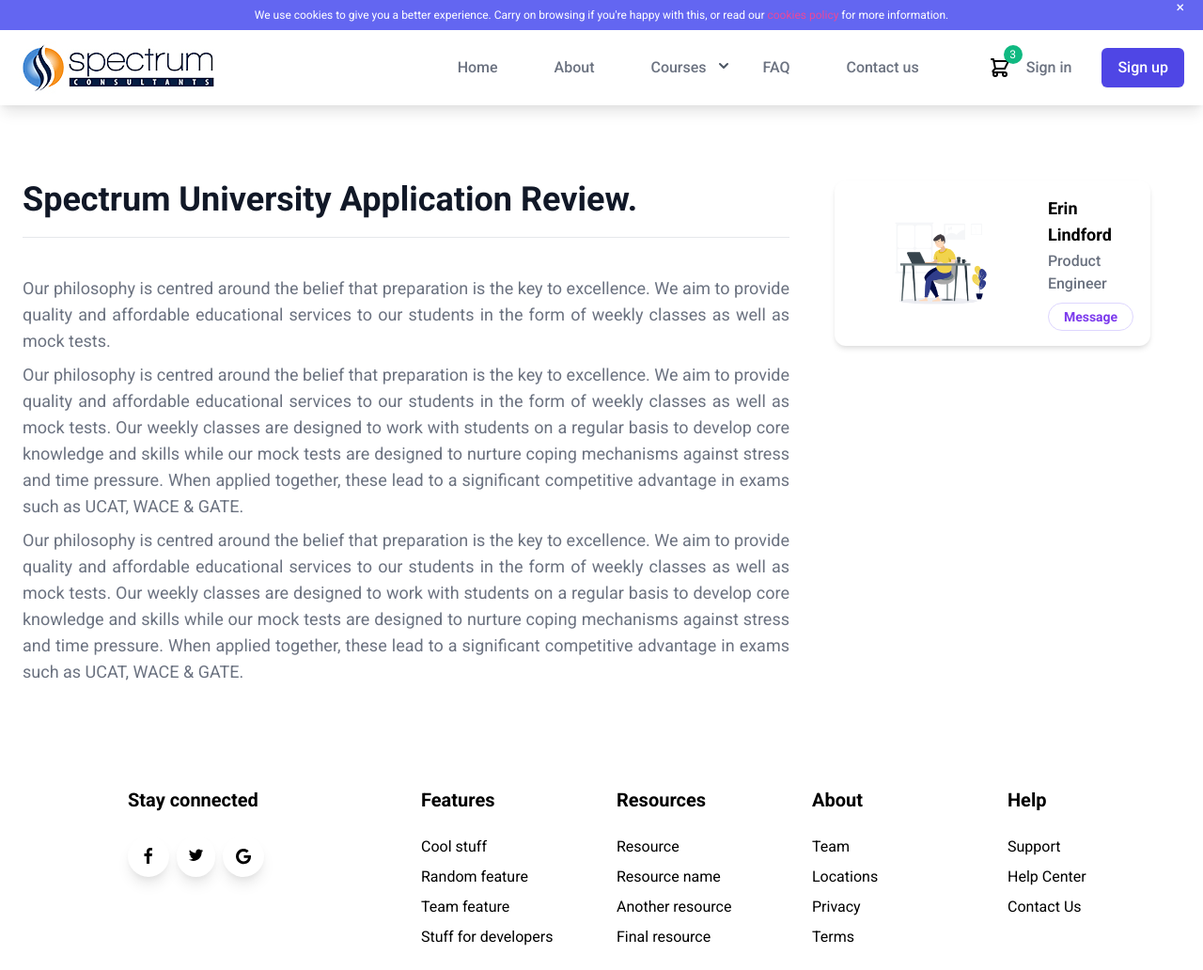
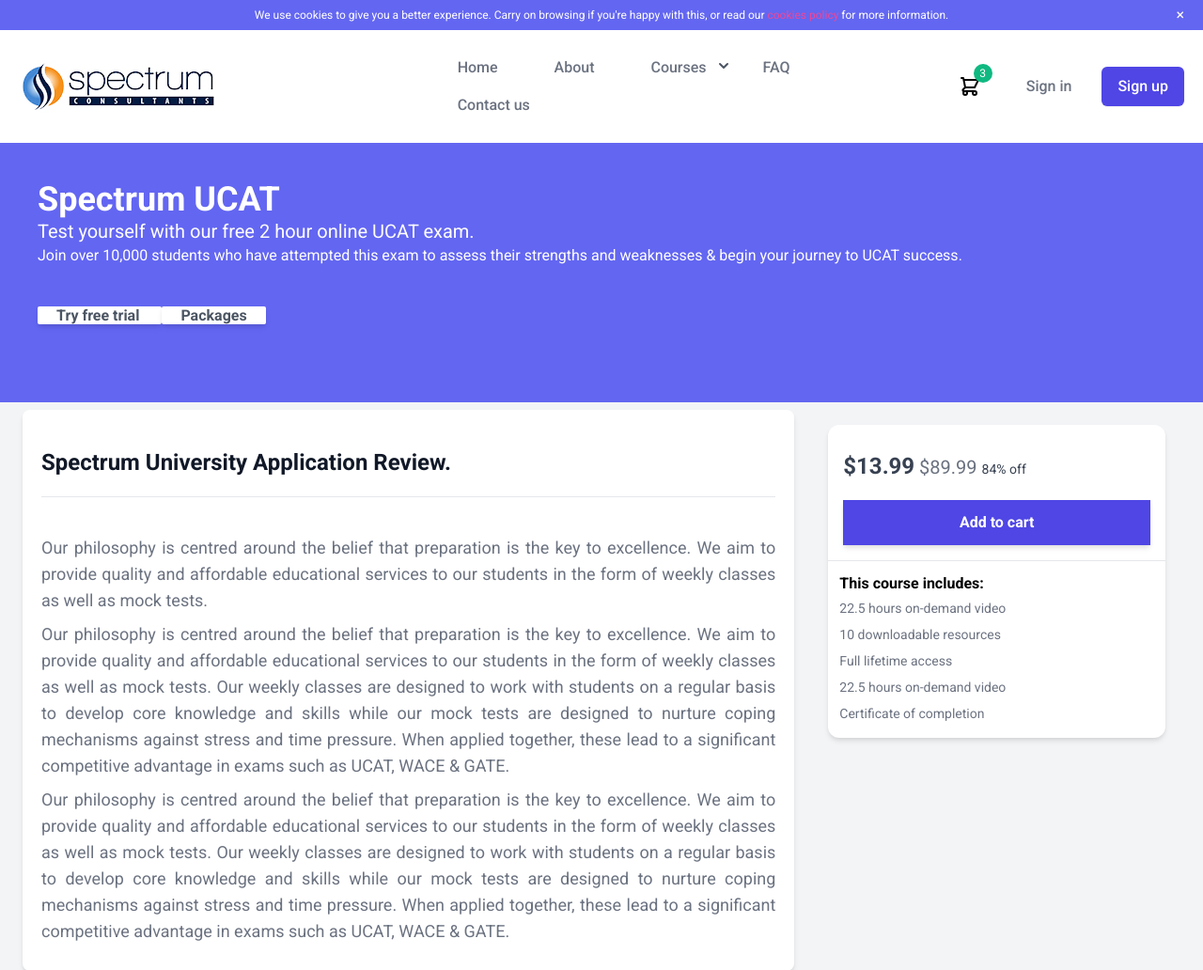
Before and after one commit to shankhadevpadam/spectrum_design, a website: page public/single.html in a window 1280 px wide. Shown: the top 1032 px of the page at 94% size. Drawn offline with nearby package versions, Linux system fonts and the light colour scheme.

Commit message:
Update single.html

```diff
--- a/public/single.html
+++ b/public/single.html
@@ -10,7 +10,7 @@
     <link href="https://fonts.googleapis.com/css2?family=Roboto:wght@100;400;500;700&display=swap" rel="stylesheet">
     <script src="https://cdn.jsdelivr.net/gh/alpinejs/alpine@v2.x.x/dist/alpine.min.js" defer></script>
 </head>
-<body class="bg-white font-Roboto">
+<body class="bg-gray-100 font-Roboto">
     <div class="root">
 
       <header>
@@ -19,14 +19,14 @@
             <p class="inline">We use cookies to give you a better experience. Carry on browsing if you're happy with this, or read our <a class="text-pink-500" href="#">
               cookies policy
             </a> for more information.</p>
-            <a id="close" href="#" class="inline-block absolute bottom-2 right-0">
+            <a id="close" href="#" class="inline-block absolute bottom-0 right-0">
               <span class="text-base leading-none">
                 &times;
               </span>
             </a>
           </div>
         </div>
-        <div id="main" class="grid md:grid-cols-3 gap-4 bg-white shadow-lg px-5 py-2 lg:py-0 lg:border-0 border-b lg:border-none">
+        <div id="main" class="grid md:grid-cols-3 gap-4 bg-white shadow-lg px-5 py-2 lg:px-20 lg:py-0 lg:border-0 border-b lg:border-none">
 
           <div class="flex justify-between items-center">
             <div class="w-3/4">
@@ -185,12 +185,16 @@
                     </svg>
                   </a>
                 </span>
-                <a href="#" class="whitespace-nowrap text-base font-medium text-gray-500 hover:text-gray-900">
-                  Sign in
-                </a>
-                <a href="#" class="ml-8 whitespace-nowrap inline-flex items-center justify-center px-4 py-2 border border-transparent rounded-md shadow-sm text-base font-medium text-white bg-indigo-600 hover:bg-indigo-700">
-                  Sign up
-                </a>
+                <span>
+                  <a href="#" class="ml-8 whitespace-nowrap text-base font-medium text-gray-500 hover:text-gray-900">
+                    Sign in
+                  </a>
+                </span>
+                <span>
+                  <a href="#" class="ml-8 whitespace-nowrap inline-flex items-center justify-center px-4 py-2 border border-transparent rounded-md shadow-sm text-base font-medium text-white bg-indigo-600 hover:bg-indigo-700">
+                    Sign up
+                  </a>
+                </span>
               </div>
             </div>
           </div>
@@ -200,13 +204,32 @@
 
       <main>
 
+        <!--Hero section-->
+        <div id="hero" class="bg-indigo-500">
+            <div class="max-w-7xl mx-auto md:py-5 md:px-10 from-yellow-400 via-red-500 to-pink-500">
+              <div class="md:py-10">
+                <h1 class="text-white mb-4 md:text-4xl font-bold subpixel-antialiased">Spectrum UCAT</h1>
+                <h4 class="text-white mb-4 md:text-xl">Test yourself with our free 2 hour online UCAT exam.</h4>
+                <p class="text-white">Join over 10,000 students who have attempted this exam to assess their strengths and weaknesses & begin your journey to UCAT success.</p>
+                <div class="md:max-w-lg my-10">
+                  <a href="#" class="w-8 h-3 bg-white text-gray-600 text-base font-semibold py-4 px-5 mx-0 rounded-sm shadow-md hover:bg-purple-700">
+                    Try free trial
+                  </a>
+                  <a href="#" class="w-8 h-3 bg-white text-gray-600 text-base font-semibold py-4 px-5 m-5 rounded-sm shadow-md hover:bg-purple-700">
+                    Packages
+                  </a>
+                </div>
+              </div>
+            </div>
+        </div>
+
         <!--Section next-->
-        <div class="py-10">
-          <div class="max-w-7xl mx-auto p-5 sm:px-6">
-            <div class="grid md:grid-cols-3 gap-4 bg-white">
-              <div class="md:col-span-2">
+        <div class="pt-5 pb-20">
+          <div class="max-w-7xl mx-auto p-2 sm:px-6">
+            <div class="grid md:grid-cols-3 space-y-0 space-x-5">
+              <div class="bg-white md:col-span-2 bg-white rounded-lg shadow-md p-5">
                   <div class="py-5 border-b border-gray-200">
-                    <h2 class="text-3xl font-extrabold text-gray-900 sm:text-4xl">Spectrum University Application Review.</h2>
+                    <h2 class="text-lg md:text-2xl font-extrabold text-gray-900">Spectrum University Application Review.</h2>
                   </div>
                   <div class="mt-10 text-lg text-gray-500 text-justify">
                     <p class="my-2">
@@ -229,22 +252,31 @@
                     </p>
                   </div>
               </div>
-              <div class="max-w-5xl mx-auto md:p-5 p-5 sm:px-6 lg:px-8">
-                <div class="py-8 px-8 max-w-sm mx-auto bg-white rounded-xl shadow-md space-y-2 sm:py-4 sm:flex sm:items-center sm:space-y-0 sm:space-x-6">
-                  <img class="block mx-auto h-24 rounded-full sm:mx-0 sm:flex-shrink-0" src="../img/img-1.png" alt="Woman's Face">
-                  <div class="text-center space-y-2 sm:text-left">
-                    <div class="space-y-0.5">
-                      <p class="text-lg text-black font-semibold">
-                        Erin Lindford
-                      </p>
-                      <p class="text-gray-500 font-medium">
-                        Product Engineer
-                      </p>
+              <div class="p-4">
+                <div class="bg-white rounded-xl shadow-md overflow-hidden">
+                  <div class="text-gray-500 p-4">
+                    <div class="text-xl text-gray-700 mt-3">
+                      <strong class="text-2xl font-bold">$13.99</strong>
+                      <span class="mx-4 line-through text-gray-500">$89.99</span>
+                      <span class="text-sm">84% off</span>
                     </div>
-                    <button class="px-4 py-1 text-sm text-purple-600 font-semibold rounded-full border border-purple-200 hover:text-white hover:bg-purple-600 hover:border-transparent focus:outline-none focus:ring-2 focus:ring-purple-600 focus:ring-offset-2">Message</button>
+                    <button class="w-full py-3 px-5 mt-5 bg-Indigo-600 text-white text-base font-semibold shadow-md hover:bg-purple-700 focus:outline-none focus:ring-2 focus:ring-purple-500 focus:ring-offset-2 focus:ring-offset-purple-200" type="button">
+                        Add to cart
+                    </button>
+                  </div>
+                  <div class="p-3 border-t border-indigo-200">
+                    <strong>This course includes:</strong>
+                    <ul class="pl-4">
+                      <li class="py-1 text-sm text-gray-500">22.5 hours on-demand video</li>
+                      <li class="py-1 text-sm text-gray-500">10 downloadable resources</li>
+                      <li class="py-1 text-sm text-gray-500">Full lifetime access</li>
+                      <li class="py-1 text-sm text-gray-500">22.5 hours on-demand video</li>
+                      <li class="py-1 text-sm text-gray-500">Certificate of completion</li>
+                    </ul>
                   </div>
                 </div>
               </div>
+
             </div>
           </div>
         </div>
@@ -353,7 +385,7 @@
                   <div class="relative">
                     <input type="text" class="h-14 w-full px-3 border border-gray-300 rounded-lg focus:shadow focus:outline-none" placeholder="Enter your email.">
                     <div class="absolute top-2 right-2">
-                      <button class="h-10 w-20 text-white rounded-lg bg-Indigo-500 hover:bg-Indigo-600">Search</button>
+                      <button class="h-10 w-30 px-5 text-white rounded-lg bg-Indigo-500 hover:bg-Indigo-600">Subscribe</button>
                     </div>
                   </div>
                 </from>
```
